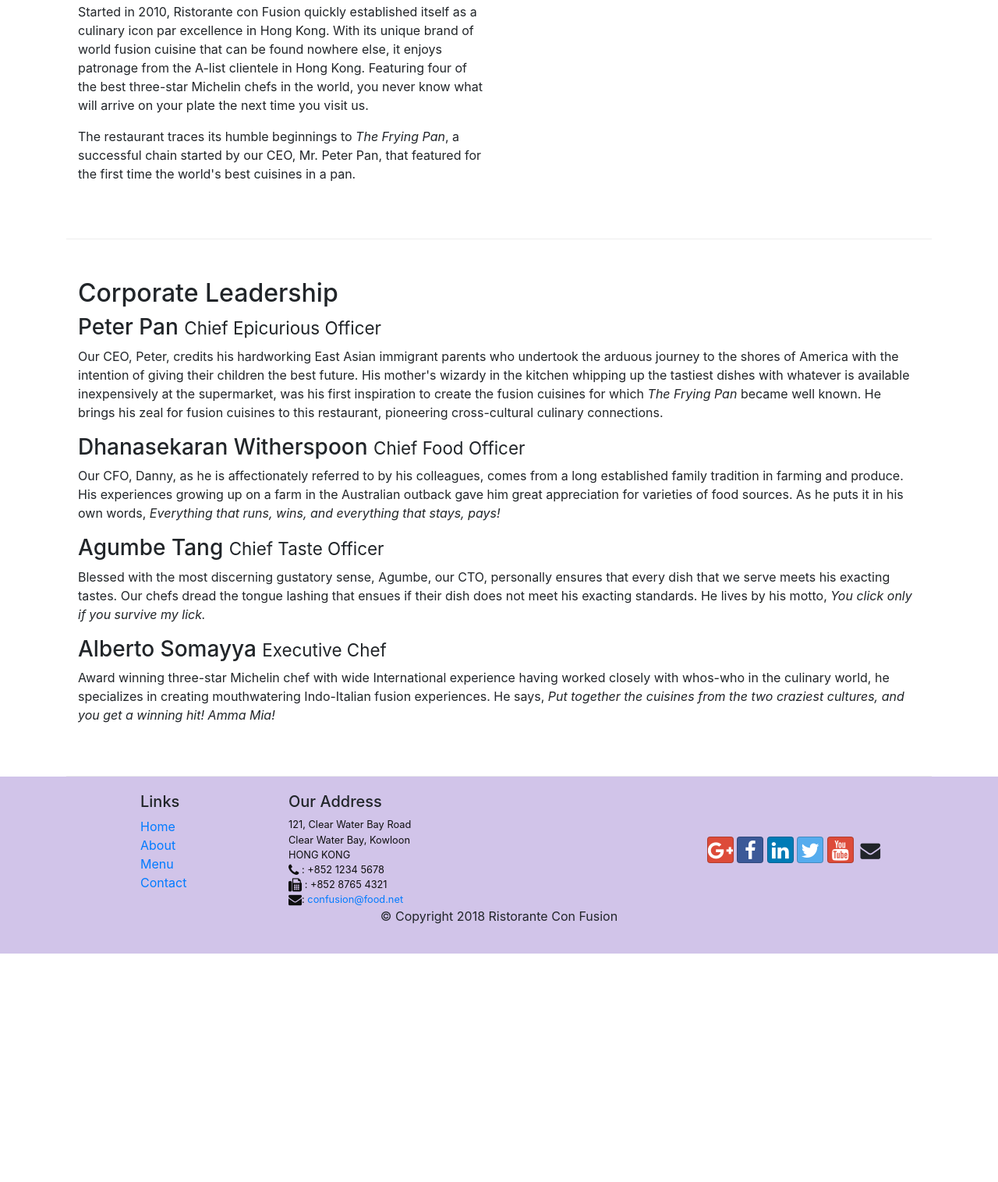
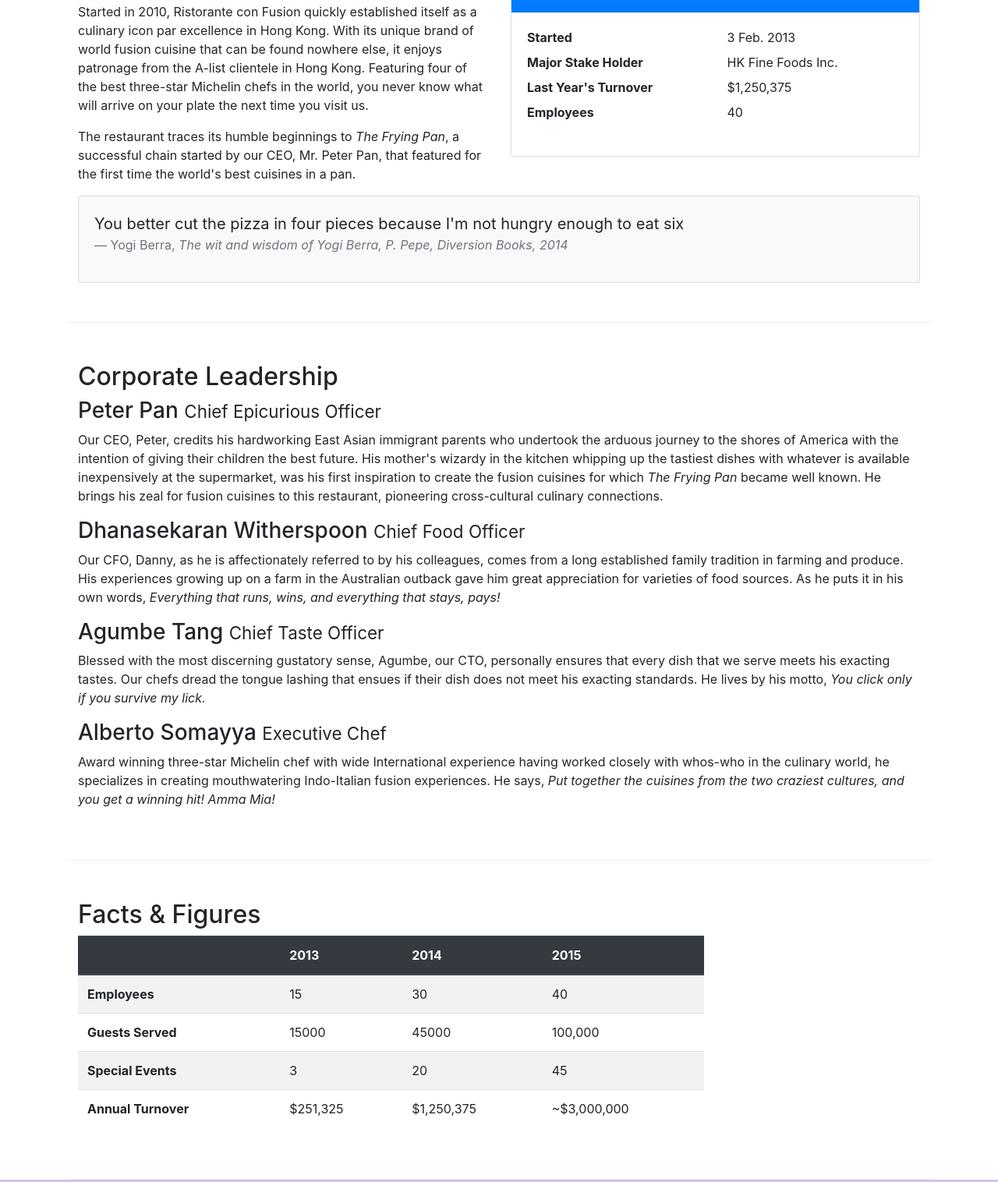
Before and after one commit to mudit67/conFusion, a website: page aboutus.html in a window 1280 px wide. Shown: the part 558-2074 px from the top of the page at 78% size. Before the commit the page ends 1781 px from the top, so only its background shows below. Drawn offline with nearby package versions, Linux system fonts and the light colour scheme.

Commit message:
Added a table and 2 Cards.

```diff
--- a/aboutus.html
+++ b/aboutus.html
@@ -71,6 +71,35 @@
                 <p>The restaurant traces its humble beginnings to <em>The Frying Pan</em>, a successful chain started by our CEO, Mr. Peter Pan, that featured for the first time the world's best cuisines in a pan.</p>
             </div>
             <div class="col-12 col-sm">
+                <div class="card">
+                    <h3 class="card-header bg-primary text-white">Facts At a Glance</h3>
+                    <div class="card-body">
+                        <dl class="row">
+                            <dt class="col-6">Started</dt>
+                            <dd class="col-6">3 Feb. 2013</dd>
+                            <dt class="col-6">Major Stake Holder</dt>
+                            <dd class="col-6">HK Fine Foods Inc.</dd>
+                            <dt class="col-6">Last Year's Turnover</dt>
+                            <dd class="col-6">$1,250,375</dd>
+                            <dt class="col-6">Employees</dt>
+                            <dd class="col-6">40</dd>
+                        </dl>
+                    </div>
+                </div>
+            </div>
+            <div class="col-12">
+                <div class="card card-body bg-light">
+                    <blockquote class="blockquote">
+                        <p class="mb-0">
+                            You better cut the pizza in four pieces because
+                            I'm not hungry enough to eat six
+                        </p>
+                        <footer class="blockquote-footer">Yogi Berra,
+                            <cite title="Source Title">The wit and wisdom of Yogi Berra, P. Pepe, Diversion Books, 2014
+                            </cite>
+                        </footer>
+                    </blockquote>
+                </div>
             </div>
         </div>
 
@@ -88,7 +117,50 @@
                 <p class="d-none d-sm-block">Award winning three-star Michelin chef with wide International experience having worked closely with whos-who in the culinary world, he specializes in creating mouthwatering Indo-Italian fusion experiences. He says, <em>Put together the cuisines from the two craziest cultures, and you get a winning hit! Amma Mia!</em></p>
             </div>
        </div>
-
+       <div class="row row-content">
+           <div class="col-12 col-sm-9">
+               <h2>Facts &amp; Figures</h2>
+                <div class="table-responsive">
+                    <table class="table table-striped">
+                        <thead class="thead-dark">
+                            <tr>
+                                <th>&nbsp;</th>
+                                <th>2013</th>
+                                <th>2014</th>
+                                <th>2015</th>
+                            </tr>
+                        </thead>
+                        <tbody>
+                            <tr>
+                                <th>Employees</th>
+                                <td>15</td>
+                                <td>30</td>
+                                <td>40</td>
+                            </tr>
+                            <tr>
+                                <th>Guests Served</th>
+                                <td>15000</td>
+                                <td>45000</td>
+                                <td>100,000</td>
+                            </tr>
+                            <tr>
+                                <th>Special Events</th>
+                                <td>3</td>
+                                <td>20</td>
+                                <td>45</td>
+                            </tr>
+                            <tr>
+                                <th>Annual Turnover</th>
+                                <td>$251,325</td>
+                                <td>$1,250,375</td>
+                                <td>~$3,000,000</td>
+                            </tr>
+                        </tbody>
+                    </table>
+                </div>
+            </div>
+           <div class="col-12 col-sm-3"></div>
+        </div>
     </div>
 
     <footer class="footer">
```
